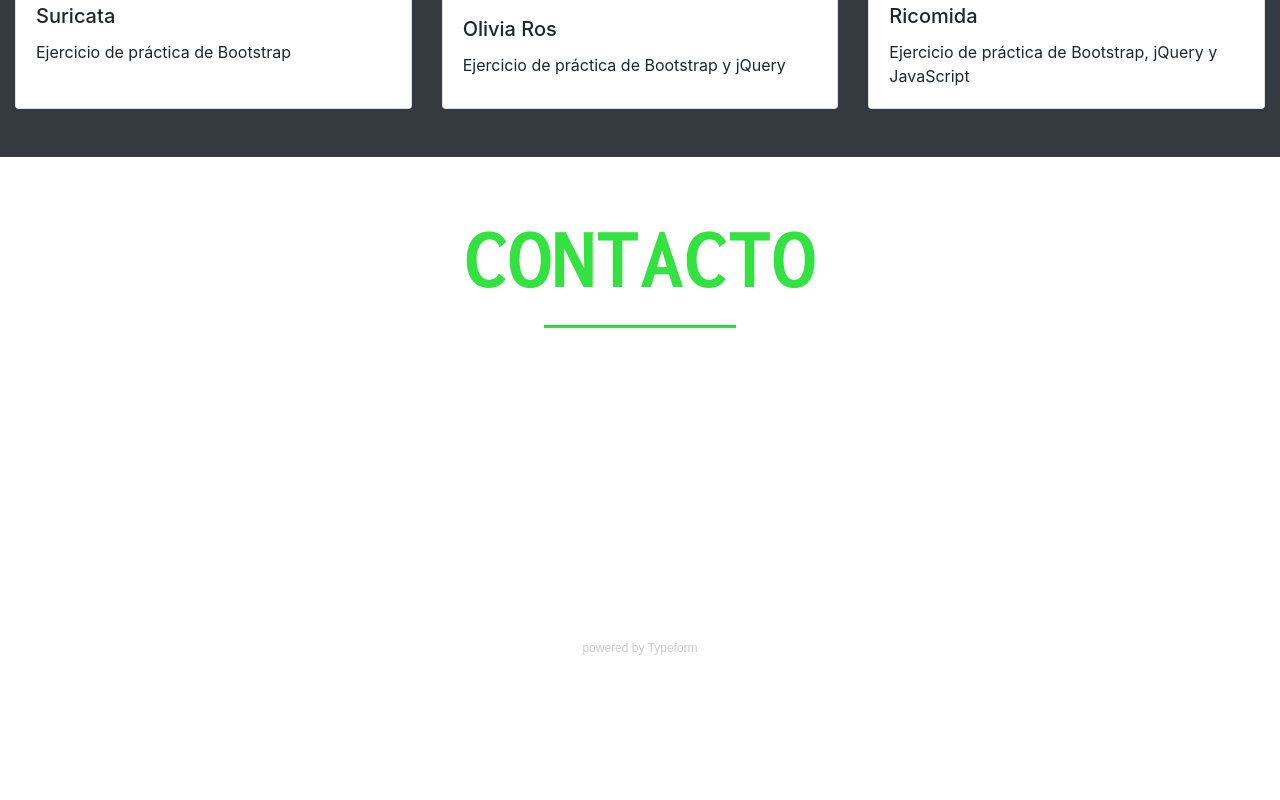
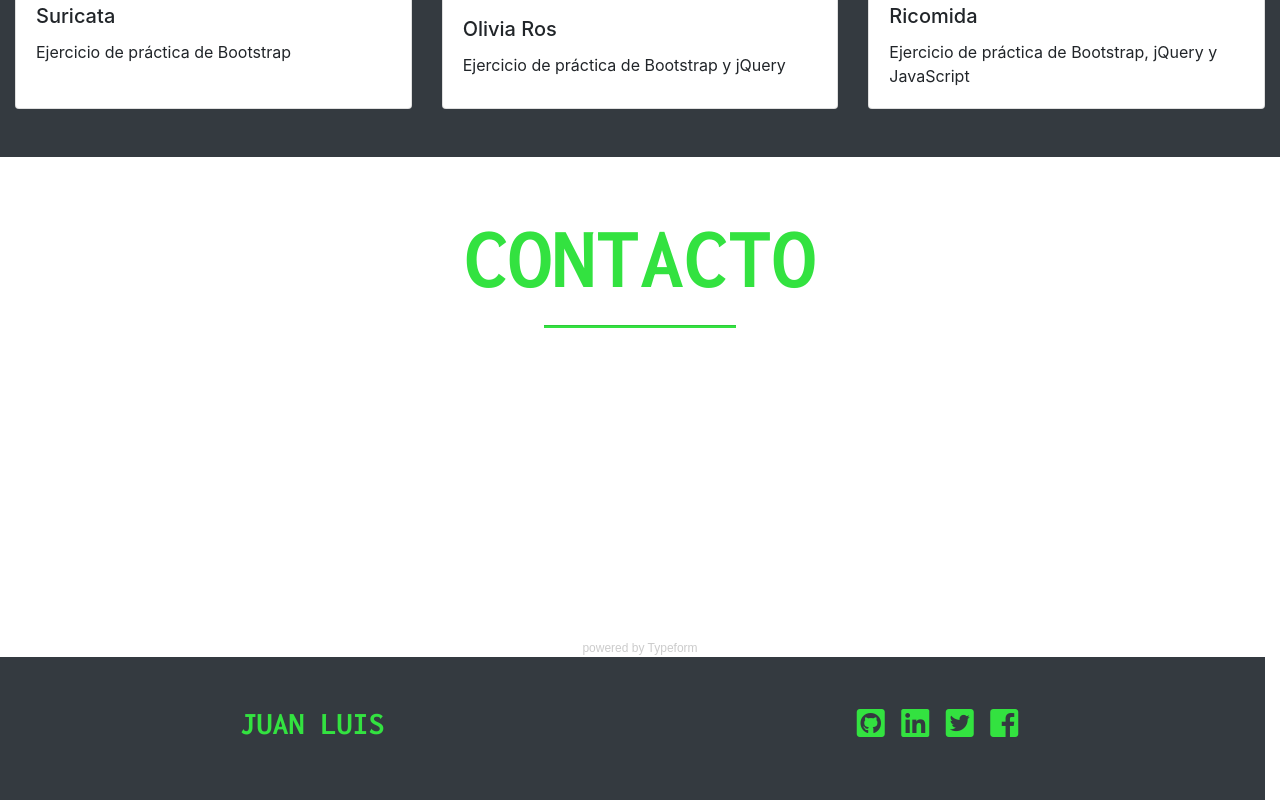
Before and after one commit to juanluisco24/portafolio-jl, a plain HTML site: page index.html in a window 1280 px wide. Shown: the part 1990-2790 px from the top of the page. Before the commit the page ends 2647 px from the top, so only its background shows below. Drawn offline with nearby package versions, Linux system fonts and the light colour scheme; a script that the page names is missing.

Commit message:
fifth commit

```diff
--- a/index.html
+++ b/index.html
@@ -182,6 +182,8 @@
 
     </div>
 
+<!--Sección de Contacto-->
+
     <div class="text-center">
 
         <h2 class="display-2 inconsolata green pt-5 mb-0">
@@ -190,6 +192,26 @@
         <hr class="linea2 mx-0 my-0">
         <div class="typeform-widget" data-url="https://form.typeform.com/to/N6YqtGqK" style="width: 100%; height: 300px;"></div> <script> (function() { var qs,js,q,s,d=document, gi=d.getElementById, ce=d.createElement, gt=d.getElementsByTagName, id="typef_orm", b="https://embed.typeform.com/"; if(!gi.call(d,id)) { js=ce.call(d,"script"); js.id=id; js.src=b+"embed.js"; q=gt.call(d,"script")[0]; q.parentNode.insertBefore(js,q) } })() </script> <div style="font-family: Sans-Serif;font-size: 12px;color: #999;opacity: 0.5; padding-top: 5px;"> powered by <a href="https://admin.typeform.com/signup?utm_campaign=N6YqtGqK&utm_source=typeform.com-01EPW7BC6QJX7GTR3RTMDX6R9E-free&utm_medium=typeform&utm_content=typeform-embedded-poweredbytypeform&utm_term=ES" style="color: #999" target="_blank">Typeform</a> </div>
     </div>
+
+<!--Sección de Footer-->
+
+    <footer class="container-fluid row bg-dark green text-center">
+
+            <div class="col-ms-12 col-md-6 my-5">
+                <h2 class="inconsolata">
+                    JUAN LUIS
+                </h3>
+            </div>
+            <div class="col-ms-12 col-md-6 my-5">
+                <h2 class="">
+                    <a href="https://github.com/juanluisco24" class="text-decoration-none text-reset" target="_blank"><i class="fab fa-github-square fa-x3 mx-1"></i></a>
+                    <a href="https://linkedin.com/in/juan-luis-cabello-oropeza-9094621a5" class="text-decoration-none text-reset" target="_blank"><i class="fab fa-linkedin fa-x3 mx-1"></i></a>
+                    <a href="https://twitter.com" class="text-decoration-none text-reset" target="_blank"><i class="fab fa-twitter-square fa-x3 mx-1"></i></a>
+                    <a href="https://www.facebook.com/juanluis.oropeza1" class="text-decoration-none text-reset" target="_blank"><i class="fab fa-facebook-square fa-x3 mx-1"></i></a>
+                </h2>
+            </div>
+
+    </footer>
 
 
 <!--jQuery 3.5.1 minificado-->
```
Also changed, not shown: assets/css/style.css (line endings or trailing spaces).
